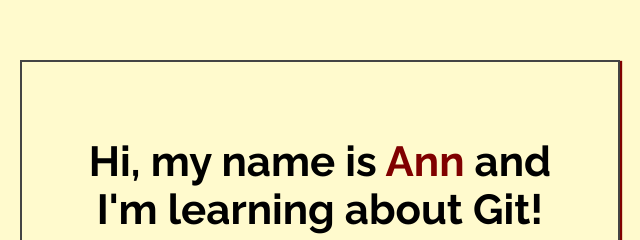
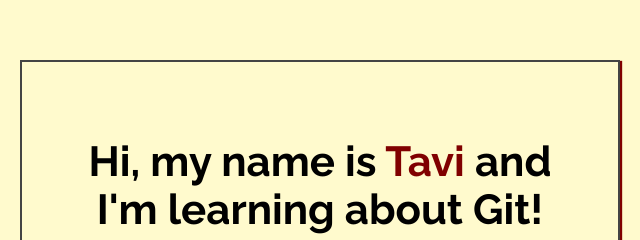
Before and after one commit to shawntavia/Skillcrush-first-push, a plain HTML site: page index.html in a window 1280 px wide. Shown: the part 188-428 px from the top of the page, 320-960 px from the left. Drawn offline with Linux system fonts and the light colour scheme.

Commit message:
added name to index.html

```diff
--- a/index.html
+++ b/index.html
@@ -14,7 +14,7 @@
 <body>
 
     <div class="greeting">
-        <h1>Hi, my name is <span class="highlight">Ann</span> and I'm learning about Git! </h1>
+        <h1>Hi, my name is <span class="highlight">Tavi</span> and I'm learning about Git! </h1>
 
         <p>Yay! Git is the best!</p>
     </div>
```
